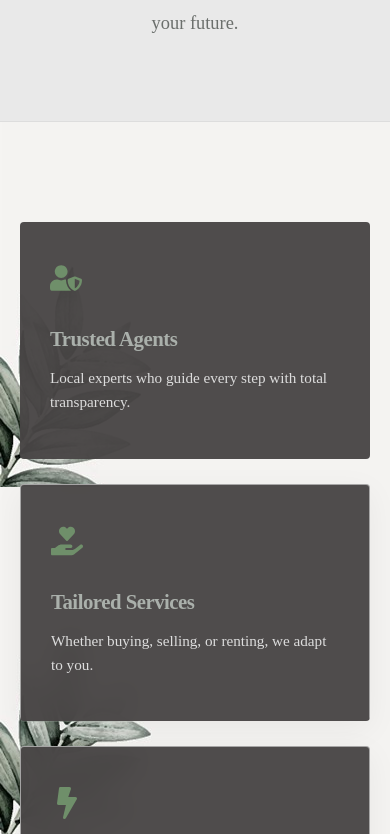
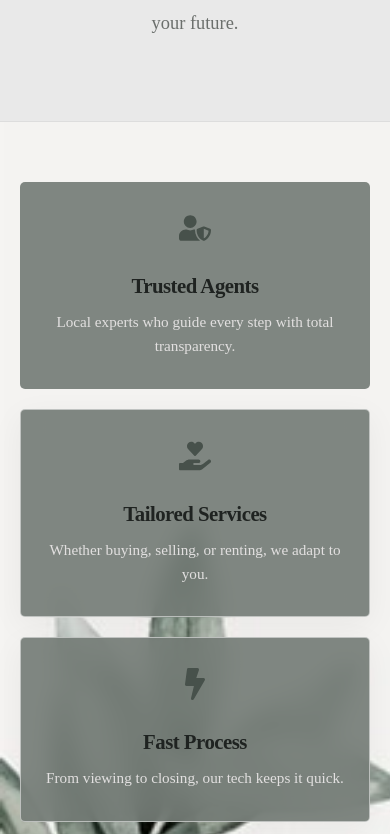
Before and after one commit to Alwis777/estate-agent-app., a React (Vite) app: page / in a window 390 px wide. Shown: the part 1230-2064 px from the top of the page. Built offline with nearby package versions, Linux system fonts and the light colour scheme.

Commit message:
redesign home sections and fix responsive navigation

```diff
--- a/src/components/Home.css
+++ b/src/components/Home.css
@@ -53,8 +53,10 @@
 /*FEATURES SECTION(grid)*/
 
 .features-section{
-    background:url('/images/bg9.jpg');
-    padding:100px 0;
+    background:url('/images/bg9.jpg') ;
+    background-size: cover;
+    background-attachment: fixed;
+    padding: 60px 0;
     position: relative;
 }
 
@@ -72,46 +74,45 @@
 
 .features-grid{
     display:grid;
-    grid-template-columns: repeat(auto-fit, minmax(260px, 1fr));
-    gap:25px;
+    grid-template-columns: repeat(auto-fit, minmax(220px, 1fr));
+    gap: 20px;
 
 }
 
 .feature-card{
     /*/* Using the global .glass-panel class from index.css */
-   background:rgba(72, 69, 69, 0.962);
-   padding:40px 30px;
-   border-radius: 4px;
-   text-align:left;
+   background:rgba(115, 123, 118, 0.907);
+   padding:30px 20px;
+   border-radius: 5px;
+   text-align:center;
    display:flex;
    flex-direction:column;
-   align-items:flex-start;
-   gap:15px;
+   align-items:center;
+   gap:12px;
    transition: transform 0.3s ease;
-   position:relative;
-  border-bottom: 4px solid transparent;
+
 }
 
 .feature-card:hover{
     transform: translateY(-5px);
-    border-bottom: 4px solid var(--primary-green);
+    border-bottom: 4px solid #47514b;
 }
 
 .icon-box{
     font-size:2rem;
-    color: var(--primary-green);;
+    color: #47514b;
     background: transparent;
     margin-bottom:10px;
 }
 
 .feature-card h3{
     font-size:1.3rem;
-    color:#aeb4aff6 ;
+    color:var(--text-charcoal) ;
     font-weight:700;
 }
 .feature-card p{
     font-size:0.95rem;
-    color: #dddddd;
+    color: #e2e0e0;
     line-height:1.6;
 }
 
@@ -159,7 +160,7 @@
 
 .cta-section{
     text-align:center;
-    padding: 180px 20px;
+    padding: 100px 20px;
     background-image:url('/images/hero2.jpg');
     background-size: cover;
     background-position: center;
@@ -175,7 +176,7 @@
     left: 0;
     width: 100%;
     height: 100%;
-    background: linear-gradient(to bottom, rgba(84, 88, 85, 0.507), rgba(48, 63, 55, 0.693),rgba(145, 167, 156, 0.362));
+    background: linear-gradient(to bottom, rgba(84, 88, 85, 0.507), rgba(75, 78, 77, 0.693),rgba(145, 167, 156, 0.362));
     backdrop-filter: blur(0.1px);
     z-index: 1;
 }
```
